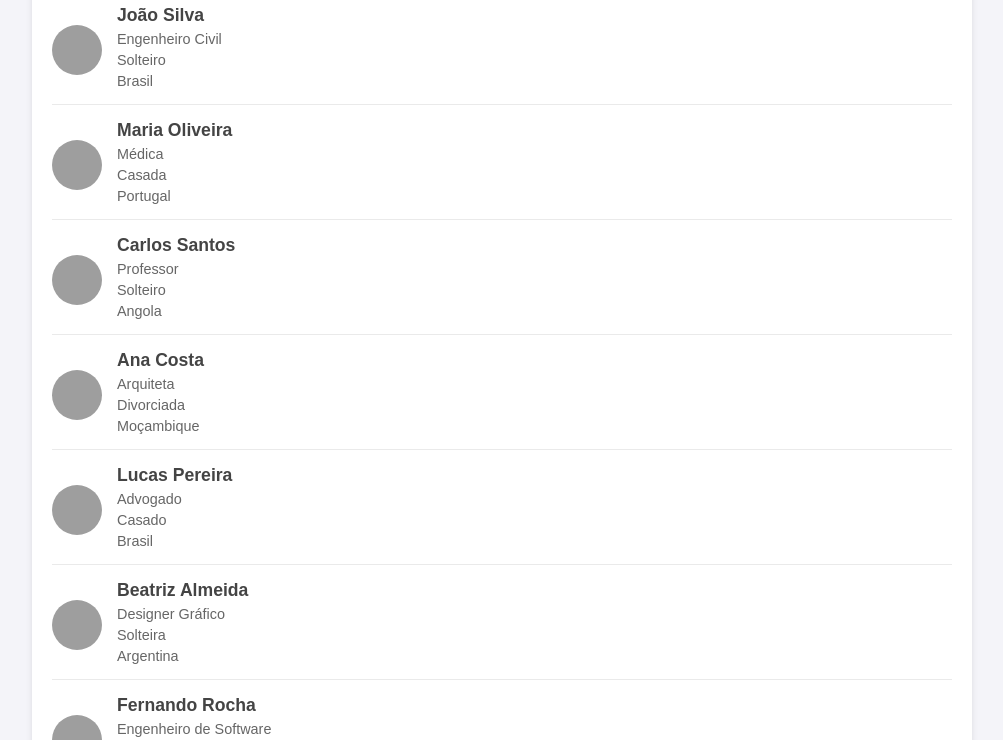
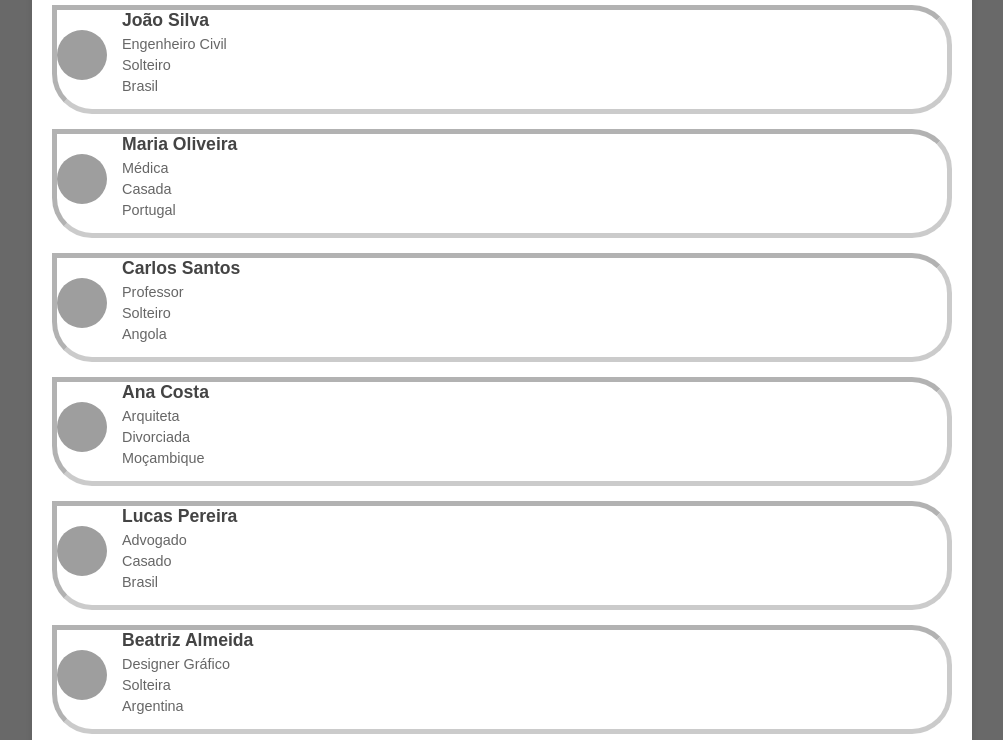
Before and after one commit to rickpene/front, a plain HTML site: page index.html in a window 1280 px wide. Shown: the part 113-853 px from the top of the page, without its empty margins (138-1141 px from the left). Drawn offline with Linux system fonts and the light colour scheme; grey boxes are pictures that could not be loaded.

Commit message:
Add files via upload

```diff
--- a/index.html
+++ b/index.html
@@ -15,7 +15,7 @@
     <style>
         body {
             font-family: Arial, sans-serif;
-            background-color: #f4f4f9;
+            background-color: #696969;
             margin: 0;
             padding: 0;
         }
@@ -43,6 +43,8 @@
             margin-bottom: 15px;
             padding-bottom: 10px;
             border-bottom: 1px solid #eaeaea;
+            border: 5px inset rgba(0, 0, 0, 0.3);
+border-radius: 0px 40px 40px 40px;
         }
         .person-item img {
             width: 50px;
@@ -60,6 +62,7 @@
             font-size: 0.9em;
             color: #666;
         }
+
     </style>
 </head>
 <body>
@@ -317,6 +320,7 @@
         <p>Solteira</p>
         <p>Chile</p>
     </div>
+
 </li>
 
             </li>
```
